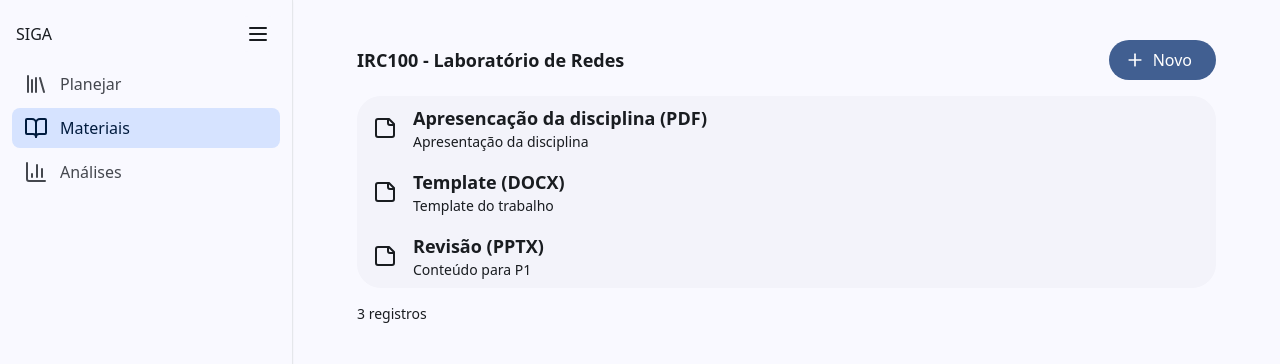
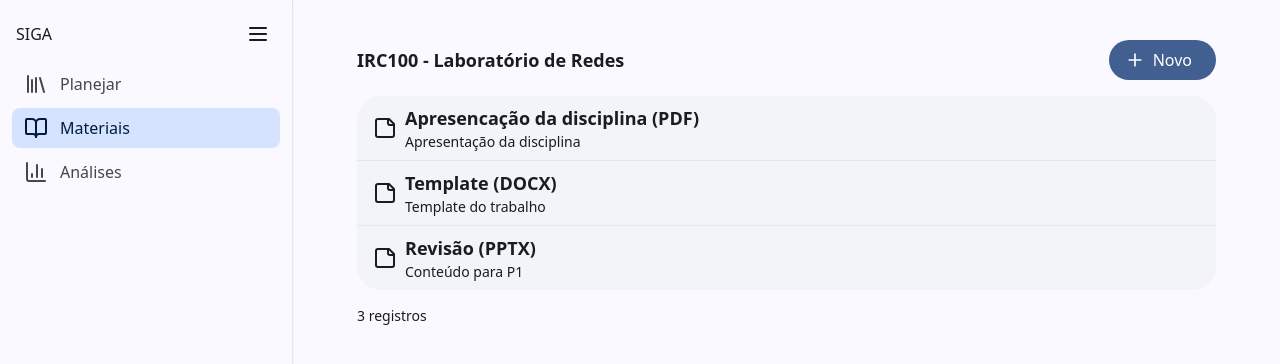
Before and after one commit to gabrielwbenatti/siga-fatec, a React (Vite) app in the folder frontend/: page /home/materials in a window 1280 px wide. Shown: the top 364 px of the page. Built offline with nearby package versions, Linux system fonts and the light colour scheme.

Commit message:
renomeado e add divider

```diff
--- /dev/null
+++ b/frontend/src/components/common/SListItem.tsx
@@ -0,0 +1,20 @@
+import { LiHTMLAttributes } from "react";
+
+interface SigaListItemProps extends LiHTMLAttributes<HTMLLIElement> {}
+
+function SListItem({ ...props }: SigaListItemProps) {
+  return (
+    <>
+      <li
+        {...props}
+        className={`flex items-center gap-4 py-2 ps-4 pe-8 cursor-pointer
+          bg-light-surfaceContainerLow hover:bg-light-onSurface/5
+          ${props.className}`}
+      >
+        {props.children}
+      </li>
+    </>
+  );
+}
+
+export default SListItem;
--- a/frontend/src/components/common/SigaListItem.tsx
+++ /dev/null
@@ -1,19 +0,0 @@
-import { LiHTMLAttributes } from "react";
-
-interface SigaListItemProps extends LiHTMLAttributes<HTMLLIElement> {}
-
-function SigaListItem({ ...props }: SigaListItemProps) {
-  return (
-    <>
-      <li
-        {...props}
-        className={`
-flex items-center gap-4 py-2 ps-4 pe-8 cursor-pointer bg-light-surfaceContainerLow hover:bg-light-onSurface/5 ${props.className}`}
-      >
-        {props.children}
-      </li>
-    </>
-  );
-}
-
-export default SigaListItem;
--- a/frontend/src/components/common/wrapper/SigaWrapper.tsx
+++ b/frontend/src/components/common/wrapper/SContainer.tsx
@@ -2,7 +2,7 @@ import { HTMLAttributes } from "react";
 
 interface SigaRowWrapperProps extends HTMLAttributes<HTMLDivElement> {}
 
-function SigaWrapper({ ...props }: SigaRowWrapperProps) {
+function SContainer({ ...props }: SigaRowWrapperProps) {
   return (
     <>
       <div {...props}>{props.children}</div>
@@ -10,4 +10,4 @@ function SigaWrapper({ ...props }: SigaRowWrapperProps) {
   );
 }
 
-export default SigaWrapper;
+export default SContainer;
--- a/frontend/src/components/common/wrapper/SigaListWrapper.tsx
+++ b/frontend/src/components/common/wrapper/SListWrapper.tsx
@@ -3,10 +3,7 @@ interface SigaListWrapperProps {
   children: JSX.Element[];
 }
 
-function SigaListWrapper({
-  children,
-  showCount = false,
-}: SigaListWrapperProps) {
+function SListWrapper({ showCount = false, children }: SigaListWrapperProps) {
   const lbl =
     children.length === 0
       ? "Nenhum registro"
@@ -16,8 +13,14 @@ function SigaListWrapper({
 
   return (
     <>
-      <div className="rounded-3xl overflow-hidden">
-        <ul>{children}</ul>
+      <div className="rounded-3xl overflow-hidden bg-light-surfaceContainerLow">
+        <ul>
+          {children.map((child, index) => (
+            <>
+              {child} {index !== children.length - 1 && <hr />}
+            </>
+          ))}
+        </ul>
       </div>
 
       {showCount && children.length > 0 && <div className="text-sm">{lbl}</div>}
@@ -25,4 +28,4 @@ function SigaListWrapper({
   );
 }
 
-export default SigaListWrapper;
+export default SListWrapper;
--- a/frontend/src/pages/Home/Materials/Create.tsx
+++ b/frontend/src/pages/Home/Materials/Create.tsx
@@ -1,13 +1,13 @@
 import { useState } from "react";
 import SigaTitleBar from "../../../components/common/SigaTitleBar";
 import ContentWrapper from "../../../components/common/wrapper/SigaContentWrapper";
-import SigaListWrapper from "../../../components/common/wrapper/SigaListWrapper";
-import SigaListItem from "../../../components/common/SigaListItem";
+import SListWrapper from "../../../components/common/wrapper/SListWrapper";
+import SListItem from "../../../components/common/SListItem";
 import SigaFilledButton from "../../../components/common/SigaFilledButton";
 import { useNavigate } from "react-router-dom";
 import SigaDropzone from "../components/SigaDropzone";
 import { SaveAll } from "lucide-react";
-import SigaWrapper from "../../../components/common/wrapper/SigaWrapper";
+import SContainer from "../../../components/common/wrapper/SContainer";
 import SigaTextButton from "../../../components/common/SigaTextButton";
 
 function MaterialCreatePage() {
@@ -36,22 +36,22 @@ function MaterialCreatePage() {
         <SigaDropzone onFilesSelected={handleSelectedFiles} />
 
         {uploadedFiles.length > 0 && (
-          <SigaListWrapper>
+          <SListWrapper>
             {uploadedFiles.map((file, index) => (
-              <SigaListItem key={index}>
+              <SListItem key={index}>
                 <span className="select-none">{file.name}</span>
-              </SigaListItem>
+              </SListItem>
             ))}
-          </SigaListWrapper>
+          </SListWrapper>
         )}
 
-        <SigaWrapper className="flex w-full ">
+        <SContainer className="flex w-full ">
           <SigaFilledButton onClick={handleSaveClick}>
             <SaveAll size={20} /> Salvar
           </SigaFilledButton>
 
           <SigaTextButton onClick={handleCancelClick}>Cancelar</SigaTextButton>
-        </SigaWrapper>
+        </SContainer>
       </ContentWrapper>
     </>
   );
--- a/frontend/src/pages/Home/Materials/index.tsx
+++ b/frontend/src/pages/Home/Materials/index.tsx
@@ -1,10 +1,11 @@
 import { LucidePlus, StickyNote } from "lucide-react";
-import SigaListItem from "../../../components/common/SigaListItem";
-import SigaListWrapper from "../../../components/common/wrapper/SigaListWrapper";
+import SListItem from "../../../components/common/SListItem";
+import SListWrapper from "../../../components/common/wrapper/SListWrapper";
 import SigaFilledButton from "../../../components/common/SigaFilledButton";
 import SigaTitleBar from "../../../components/common/SigaTitleBar";
 import { useNavigate } from "react-router-dom";
 import ContentWrapper from "../../../components/common/wrapper/SigaContentWrapper";
+import SContainer from "../../../components/common/wrapper/SContainer";
 
 function MaterialsPage() {
   const items = [
@@ -31,17 +32,19 @@ function MaterialsPage() {
           </SigaFilledButton>
         </SigaTitleBar>
 
-        <SigaListWrapper showCount>
+        <SListWrapper showCount>
           {items.map((item, index) => (
-            <SigaListItem key={index}>
-              <StickyNote />
-              <div className="flex flex-col">
-                <h3 className="font-semibold text-lg">{item.title}</h3>
-                <span className="text-sm">{item.desc}</span>
-              </div>
-            </SigaListItem>
+            <SListItem key={index}>
+              <SContainer className="flex items-center gap-2 w-full">
+                <StickyNote />
+                <SContainer className="flex flex-col">
+                  <h3 className="font-semibold text-lg">{item.title}</h3>
+                  <span className="text-sm">{item.desc}</span>
+                </SContainer>
+              </SContainer>
+            </SListItem>
           ))}
-        </SigaListWrapper>
+        </SListWrapper>
       </ContentWrapper>
     </>
   );
--- a/frontend/src/pages/Home/Planning/index.tsx
+++ b/frontend/src/pages/Home/Planning/index.tsx
@@ -1,6 +1,6 @@
 import SigaFilledButton from "../../../components/common/SigaFilledButton";
-import SigaListItem from "../../../components/common/SigaListItem";
-import SigaListWrapper from "../../../components/common/wrapper/SigaListWrapper";
+import SListItem from "../../../components/common/SListItem";
+import SListWrapper from "../../../components/common/wrapper/SListWrapper";
 import SigaTitleBar from "../../../components/common/SigaTitleBar";
 import ContentWrapper from "../../../components/common/wrapper/SigaContentWrapper";
 import { LucidePlus } from "lucide-react";
@@ -38,9 +38,9 @@ function PlanningPage() {
           </SigaFilledButton>
         </SigaTitleBar>
 
-        <SigaListWrapper showCount>
+        <SListWrapper showCount>
           {items.map((item, index) => (
-            <SigaListItem key={index}>
+            <SListItem key={index}>
               <div className="flex flex-col">
                 <span className="text-sm">{item.data}</span>
                 <h3 className="font-semibold text-lg line-clamp-2">
@@ -48,9 +48,9 @@ function PlanningPage() {
                 </h3>
                 <span className="line-clamp-2">{item.desc}</span>
               </div>
-            </SigaListItem>
+            </SListItem>
           ))}
-        </SigaListWrapper>
+        </SListWrapper>
       </ContentWrapper>
     </>
   );
```
